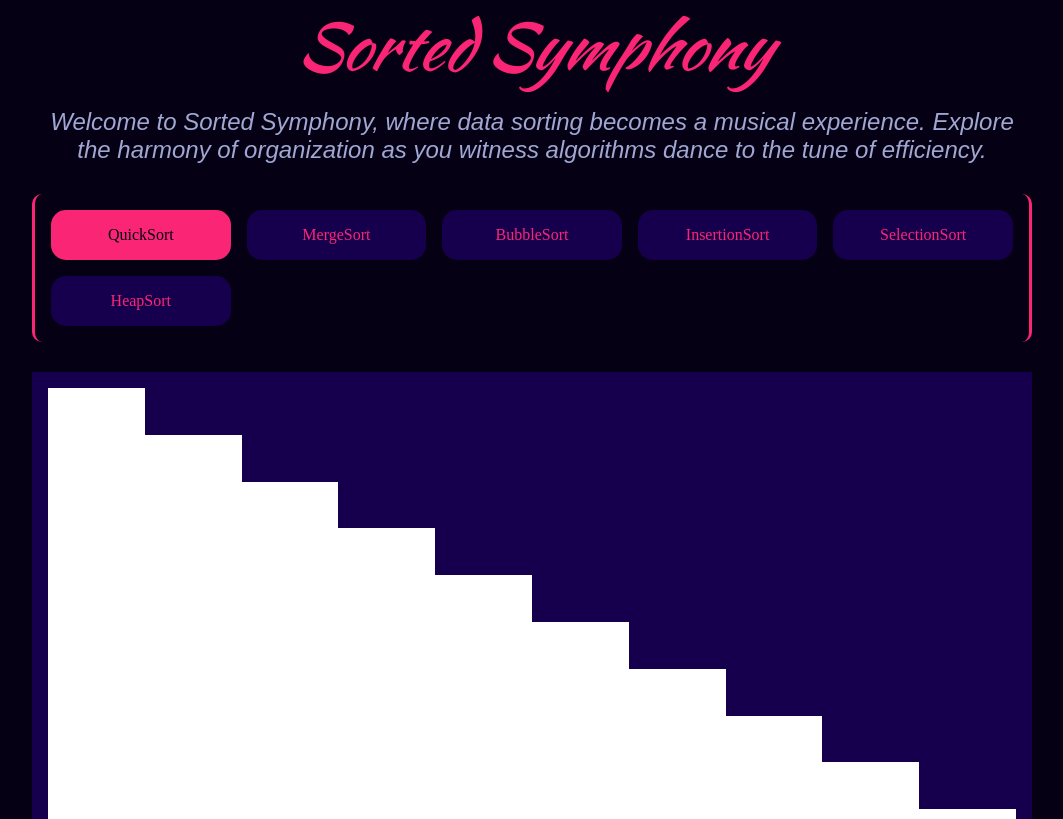
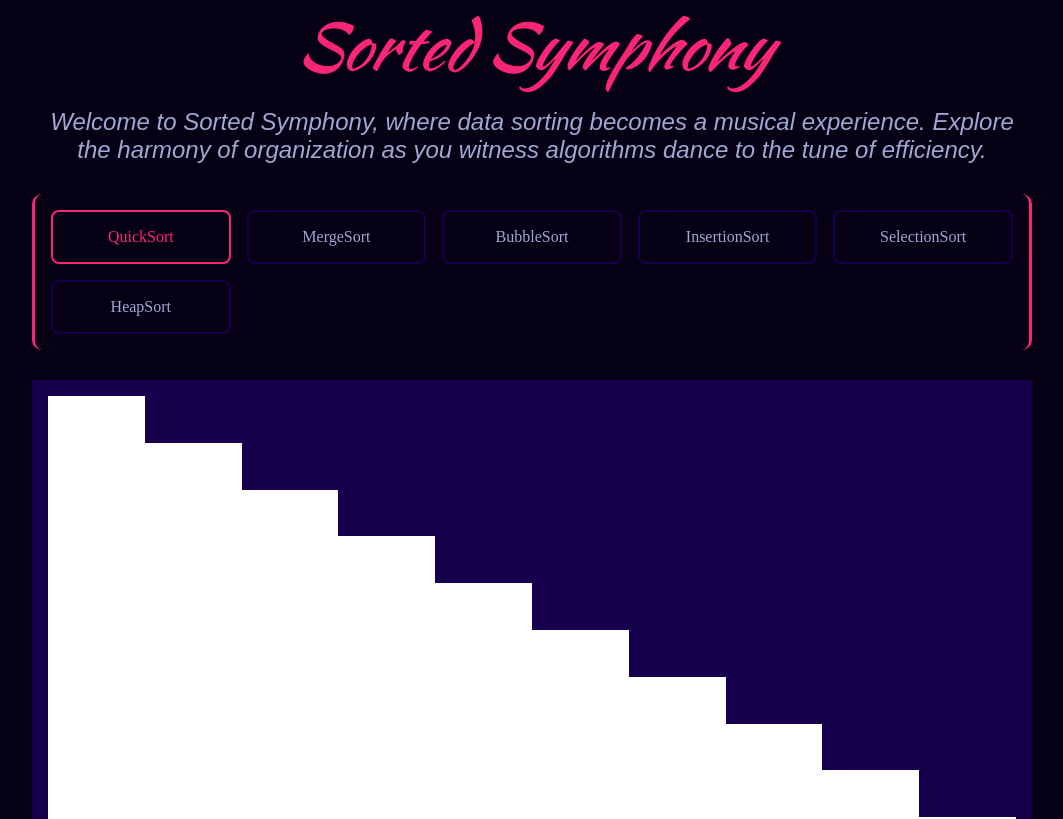
Before and after one commit to Eckry/Sorted-Symphony, a React (Vite) app: page / in a window 1280 px wide. Shown: the top 819 px of the page, without its empty margins (108-1171 px from the left). Built offline with nearby package versions, Linux system fonts and the light colour scheme; a web font is replaced by a local one.

Commit message:
change option style to a better one

```diff
--- a/src/components/styles/Option.css
+++ b/src/components/styles/Option.css
@@ -1,17 +1,17 @@
 .option, .option-selected {
   list-style: none;
-  color: var(--highlight-color);
-  background-color: var(--secondary-color);
-  border-radius: 15px;
+  color: var(--tertiary-brighty-color);
+  border: 2px solid var(--secondary-color);
+  border-radius: 8px;
   padding: 1rem;
   cursor: pointer;
 }
 
 .option:hover {
-  background-color: var(--primary-color);
+  border: 2px solid var(--tertiary-color);
 }
 
 .option-selected {
-  background-color: var(--highlight-color);
-  color: var(--primary-color);
+  border: 2px solid var(--highlight-color);
+  color: var(--highlight-color);
 }
```
